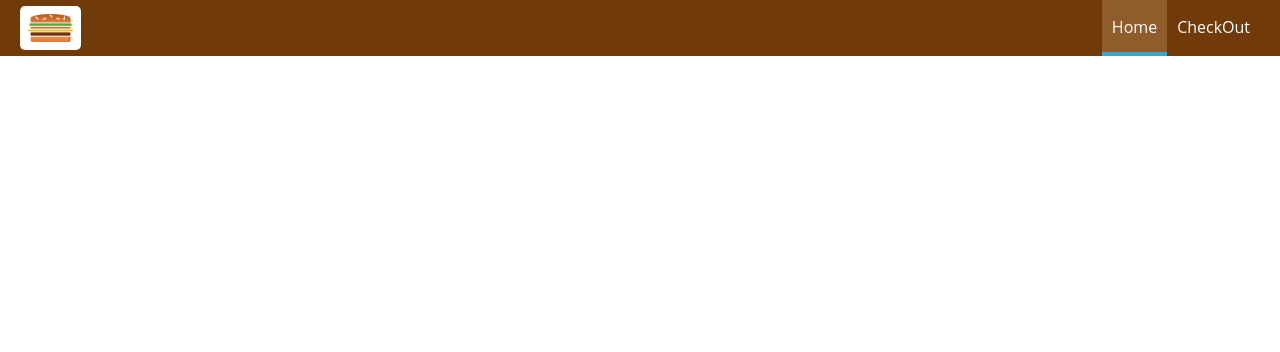
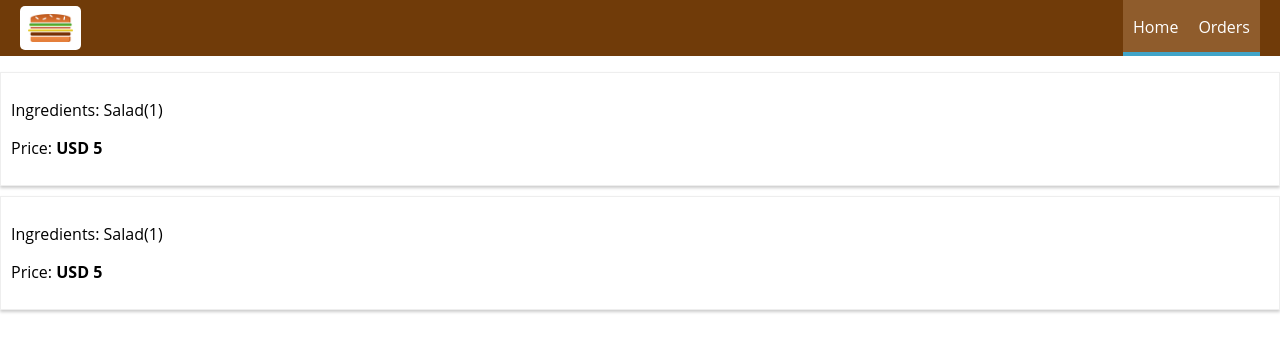
Before and after one commit to AnkitCloudDev/Burger-Builder-React.js-, a React app: page /orders in a window 1280 px wide. Shown: the top 352 px of the page. Built offline with nearby package versions, Linux system fonts and the light colour scheme.

Commit message:
Added an Order Page and modified links

```diff
--- a/src/App.js
+++ b/src/App.js
@@ -3,6 +3,7 @@
 import BurgerBuilder from './containers/BurgerBuilder/BurgerBuilder';
 import Checkout from './containers/Checkout/Checkout';
 import {Route, Switch} from 'react-router-dom';
+import Orders from './containers/Orders/Orders';
 class App extends Component {
 
   render() {
@@ -11,6 +12,7 @@
   <Layout>
     <Switch>
     <Route path="/checkout" component={Checkout}></Route>
+    <Route path="/orders" component={Orders}></Route>
 
     <Route path="/" exact component={BurgerBuilder}></Route>
 
--- a/src/components/Navigation/NavigationItems/NavigationItem/NavigationItem.js
+++ b/src/components/Navigation/NavigationItems/NavigationItem/NavigationItem.js
@@ -1,9 +1,10 @@
 import React from 'react';
 import classes from './NavigationItem.css';
+import {NavLink} from 'react-router-dom';
 const navigationItem = (props) => (
 
         <li className = {classes.NavigationItem} >
-        <a href={props.link} className={props.active ? classes.active : null} >{props.children}</a>
+        <NavLink to={props.link} exact={props.exact} className={classes.active} >{props.children}</NavLink>
         </li>
 
 );
--- a/src/components/Navigation/NavigationItems/NavigationItems.js
+++ b/src/components/Navigation/NavigationItems/NavigationItems.js
@@ -4,8 +4,8 @@
 
 const navigationItems = (props) => (
     <ul className={classes.NavigationItems}>
-        <NavigationItem link="/" active >Home</NavigationItem>
-        <NavigationItem link="/" >CheckOut</NavigationItem>
+        <NavigationItem link="/"  exact>Home</NavigationItem>
+        <NavigationItem link="/orders"  >Orders</NavigationItem>
 
     </ul>
 );
--- /dev/null
+++ b/src/components/Order/Order/Order.css
@@ -0,0 +1,9 @@
+.Order {
+    width: 100%;
+    border: 1px solid #eee;
+    box-shadow: 0 2px 3px #ccc;
+    padding: 10px;
+    margin: 10px auto;
+    box-sizing: border-box;
+
+}
--- /dev/null
+++ b/src/components/Order/Order/Order.js
@@ -0,0 +1,10 @@
+import React from 'react';
+import classes from './Order.css';
+const order = (props) =>(
+    <div className={classes.Order}>
+        <p>Ingredients: Salad(1)</p>
+        <p>Price: <strong>USD 5 </strong></p>
+    </div>
+)
+
+export default order;
--- a/src/containers/Orders/Orders.js
+++ b/src/containers/Orders/Orders.js
@@ -0,0 +1,13 @@
+import React, { Component } from 'react'
+import Order from '../../components/Order/Order/Order';
+class Orders extends Component{
+    render(){
+        return(<div>
+            <Order/>
+            <Order/>
+
+        </div>);
+    }
+}
+
+export default Orders;
```
